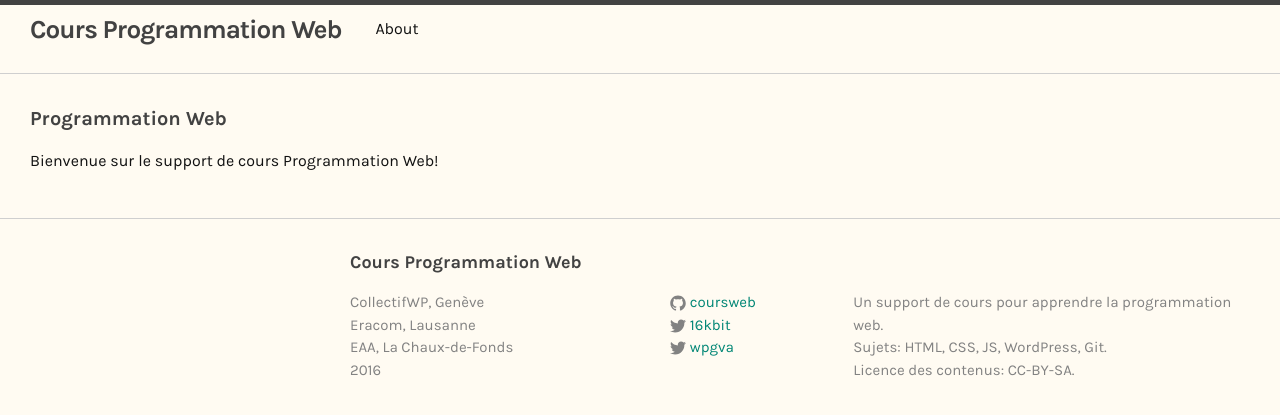
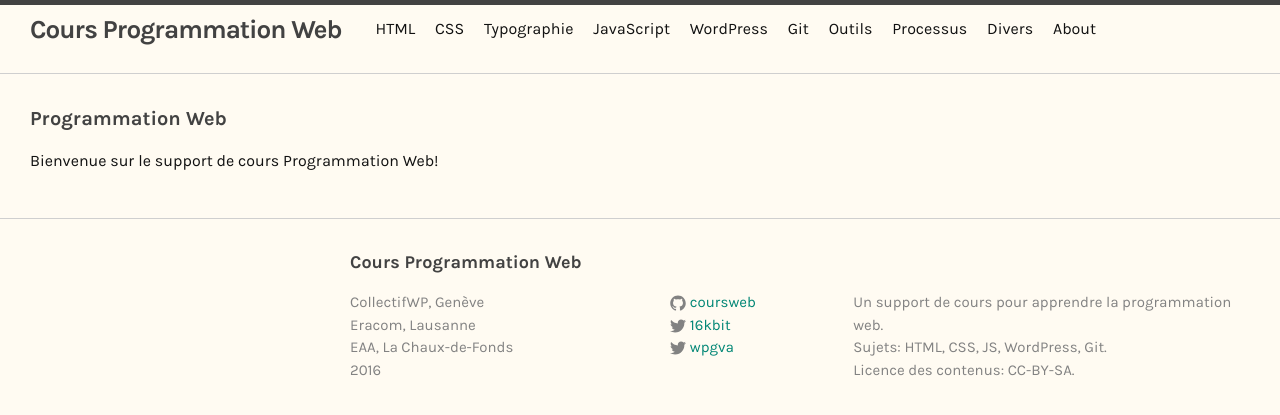
Before and after one commit to coursweb/coursweb.github.io, a Jekyll site: the page built from index.html, in a window 1280 px wide. Shown: the top 415 px of the page. Built offline with Jekyll 4.4.1, drawn with Linux system fonts in a browser that asks for light colours.

```diff
--- a/_config.yml
+++ b/_config.yml
@@ -37,7 +37,7 @@ compress_html:
 
 # Custom settings
 
-chapters: [
+chapterz: [
   "html",
   "css",
   "typo",
@@ -46,3 +46,27 @@ chapters: [
   "git",
   "outils",
   "divers" ]
+
+chapters:
+ - title: HTML
+   url: html
+ - title: CSS
+   url: css
+ - title: Typographie
+   url: typo
+ - title: JavaScript
+   url: js
+ - title: WordPress
+   url: wp
+ - title: Git
+   url: git
+ - title: Outils
+   url: outils
+ - title: Processus
+   url: processus
+ - title: Divers
+   url: divers
+
+
+
+# end of _config.yml
--- a/_includes/nav-primary.html
+++ b/_includes/nav-primary.html
@@ -1,16 +1,29 @@
-{% for my_page in site.pages %}
-  {% if my_page.title %}
-    {% assign page_url_parts = my_page.url | split: '/' %}
-    {% assign page_url_parts_size = page_url_parts | size %}
-    {% if page_url_parts_size <= 2 %}
+{% comment %}
 
-      {% assign path_parts = my_page.path | split: '/' %}
-      {% if path_parts[1] != 'README.md' %}
+  Production du menu principal
 
-        <a class="page-link{% if page_url_parts[1] == url_parts[1] %} active{% endif %}" href="{{ my_page.url | prepend: site.baseurl }}">{{ my_page.title }}</a>
+{% endcomment %}
 
-      {% endif %}
 
-    {% endif %}
-  {% endif %}
+{% for chapter in site.chapters %}
+
+  <a class="page-link" href="{{ site.url }}/{{ chapter.url }}">{{ chapter.title }}</a>
+
 {% endfor %}
+
+  <a class="page-link" href="{{ site.url }}/about">About</a>
+
+{% comment %}
+
+  Note:
+
+  It would be easier to create the menu based on the "chapters",
+  definded in _config.yml
+
+  - Loop through site.chapters.
+  - For each, build the menu.
+  - Test against current URL, to see which one is "active".
+
+
+
+{% endcomment %}
--- a/_includes/nav-second.html
+++ b/_includes/nav-second.html
@@ -1,6 +1,23 @@
 <nav class="secondary-menu">
 
-  {%  if site.chapters contains url_parts[1] %}
+{% comment %}
+
+  Convoluted way of producing an Array of chapter URLs.
+  So we can compare it with URL of current page.
+
+{% endcomment %}
+
+{% assign chapter_urls = "" %}
+
+{% for chapter in site.chapters %}
+  {% assign chapter_urls = chapter_urls | append: ',' | append: chapter.url %}
+
+{% endfor %}
+
+{% assign chapter_urls = chapter_urls | split: ',' %}
+
+
+  {%  if chapter_urls contains url_parts[1] %}
 
       <div class="second-menu">
         <ul>
@@ -24,4 +41,5 @@
       </div>
 
     {% endif %}
+
 </nav>
```
Also changed, not shown: README.md.
